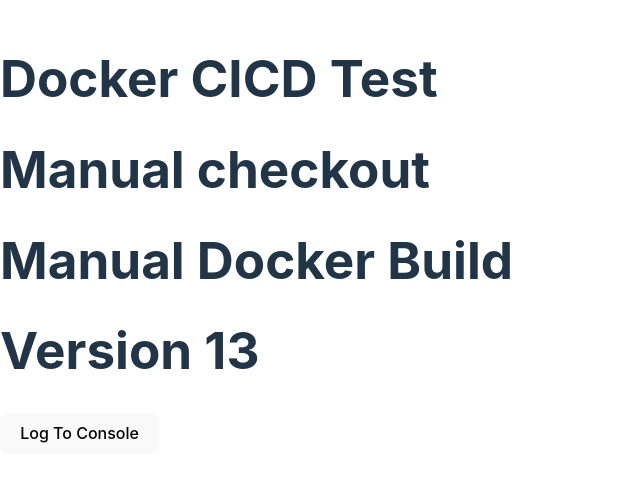
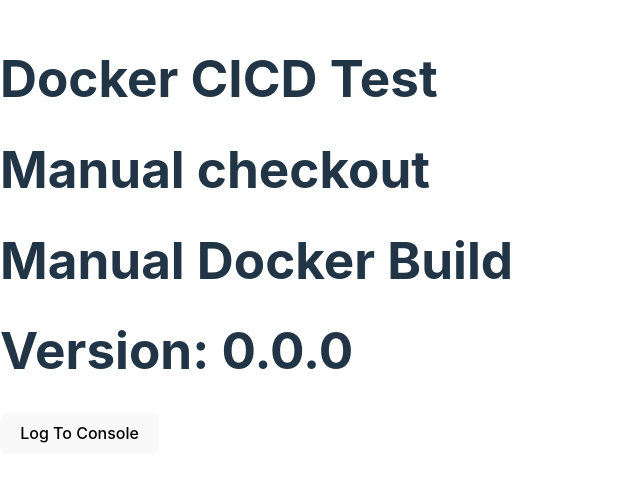
Before and after one commit to jpdevpersonal/dockercicd, a React (Vite) app: page / in a window 1280 px wide. Shown: the part 165-646 px from the top of the page, without its empty margins (0-640 px from the left). Built offline with nearby package versions, Linux system fonts and the light colour scheme; the HTML template or start-up script is replaced by a standard one.

Commit message:
Build runs after version bump

```diff
--- a/src/App.tsx
+++ b/src/App.tsx
@@ -1,4 +1,5 @@
 import { useEffect } from "react";
+import packageJson from "../package.json";
 
 function App() {
   useEffect(() => {
@@ -14,7 +15,7 @@
       <div className="card">
         <h1>Manual checkout</h1>
         <h1>Manual Docker Build</h1>
-        <h1>Version 13</h1>
+        <h1>Version: {packageJson.version}</h1>
         <button onClick={handleClick}>Log To Console</button>
       </div>
     </>
```
